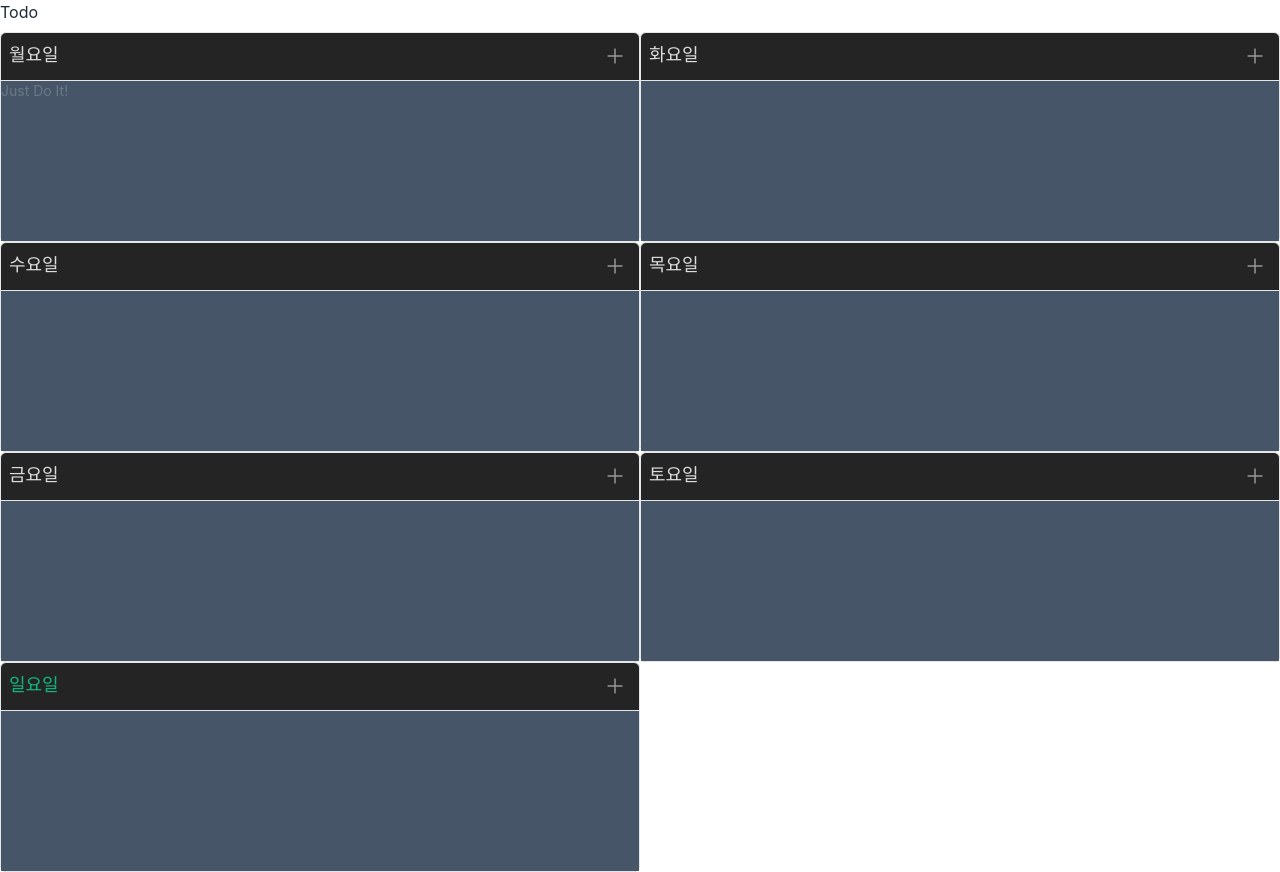
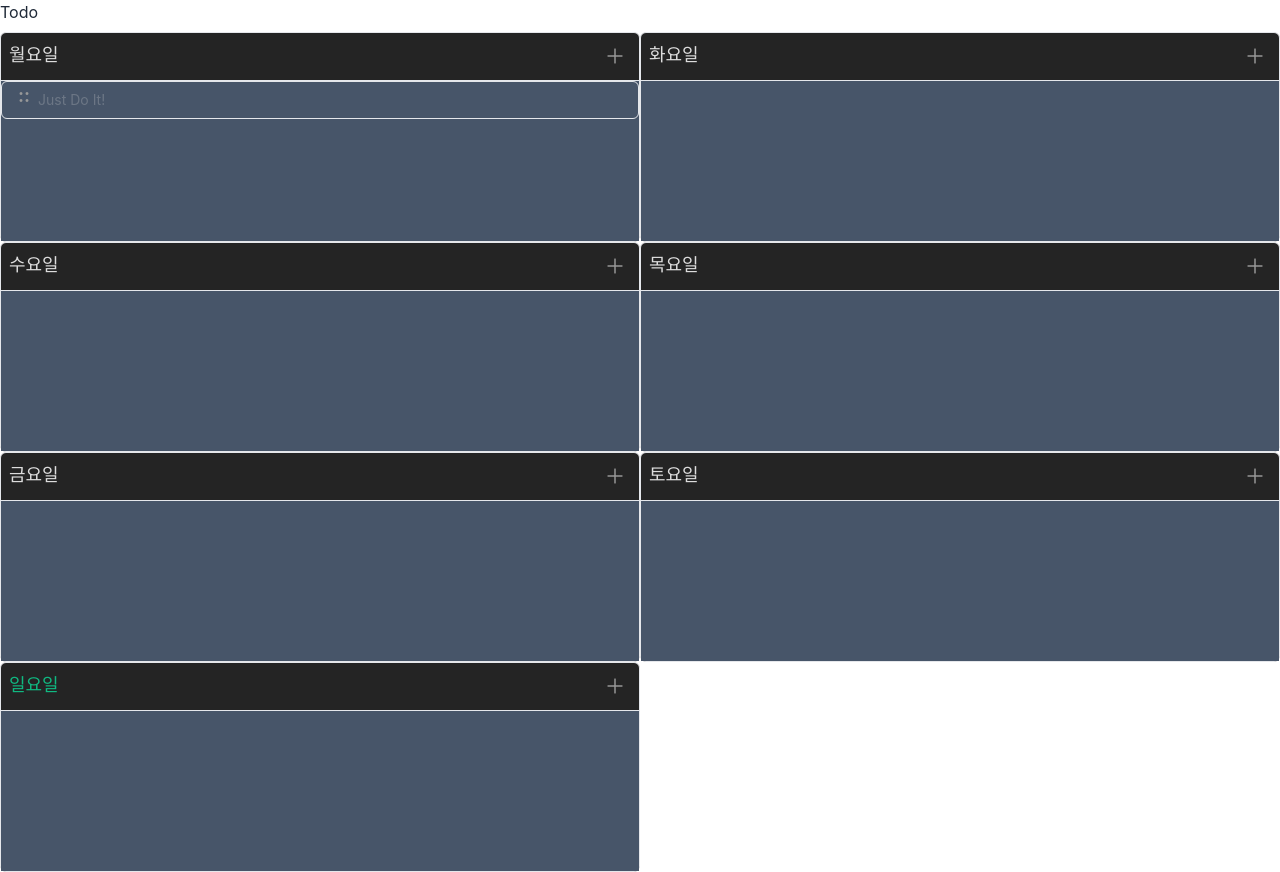
Before and after one commit to dev2820/daily-todo-list, a React (Vite) app in the folder daily-todo-list-web/: page / in a window 1280 px wide. Both pictures are taken after a click on the button 615 px from the left and 57 px from the top of the page. Built offline with nearby package versions, Linux system fonts and the light colour scheme.

Commit message:
update/ add handle

```diff
--- a/daily-todo-list-web/src/App.tsx
+++ b/daily-todo-list-web/src/App.tsx
@@ -12,6 +12,8 @@ import {
   NoteLayout,
   Button,
   TodoItem,
+  Card,
+  DragHandle,
 } from "@/components";
 
 function App() {
@@ -61,6 +63,9 @@ const TodoBoard = ({ groups }: { groups: DailyTodoList }) => {
             <Group groupId={group.id} key={group.id} className={GroupStyle()}>
               {group.items.map((item, index) => (
                 <GroupItem itemId={item.id} index={index} key={item.id}>
+                  <Card>
+                    <div className="flex flex-row">
+                      <DragHandle></DragHandle>
                       <TodoItem
                         todo={item}
                         onRemove={() => group.removeTodo(item.id)}
@@ -68,6 +73,8 @@ const TodoBoard = ({ groups }: { groups: DailyTodoList }) => {
                           group.changeContent(item.id, newContent)
                         }
                       ></TodoItem>
+                    </div>
+                  </Card>
                 </GroupItem>
               ))}
             </Group>
--- a/daily-todo-list-web/src/components/Atom/DragHandle.tsx
+++ b/daily-todo-list-web/src/components/Atom/DragHandle.tsx
@@ -5,5 +5,5 @@ export const DragHandle = () => {
 };
 
 const style = cva(
-  "px-2 leading-[12px] text-lg font-bold hover:cursor-pointer text-on-surface-dark select-none"
+  "px-2 leading-[12px] text-lg font-bold hover:cursor-grab text-on-surface-dark select-none"
 );
```
Lines whose indentation alone changed are shown as unchanged.
